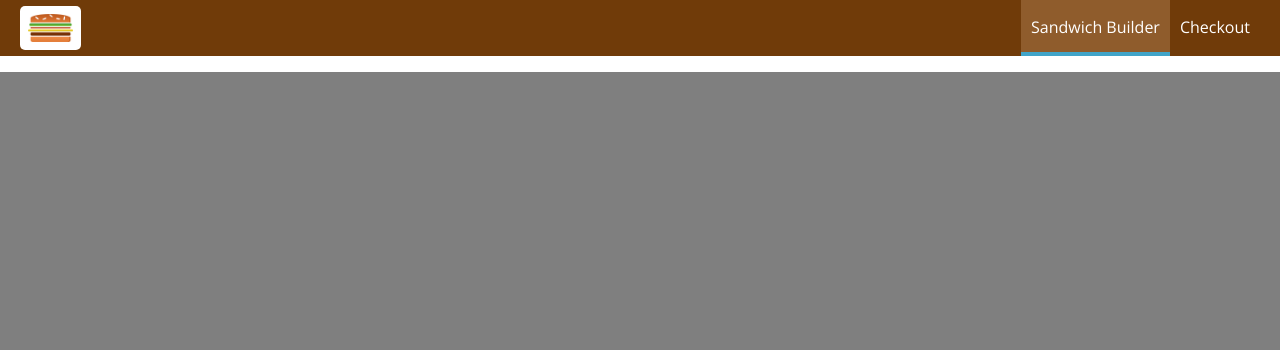
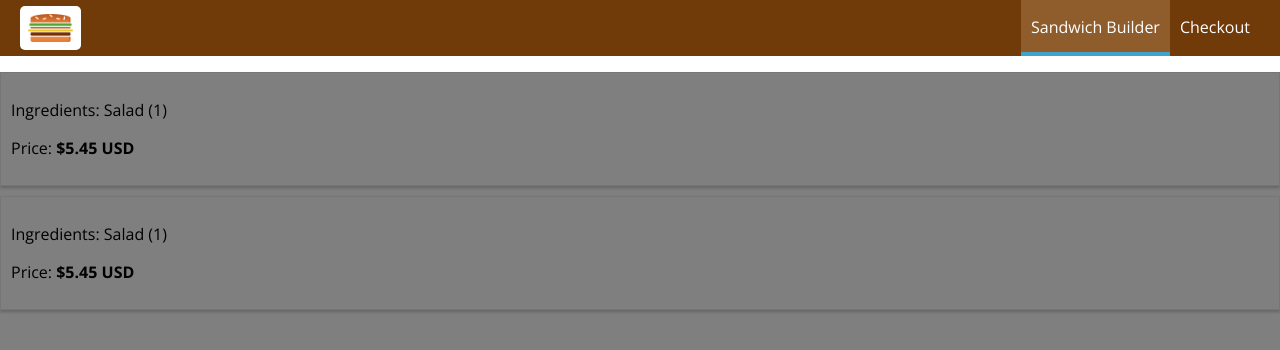
Before and after one commit to cmsegui/sandwich-shoppe, a React app in the folder client/: page /orders in a window 1280 px wide. Shown: the top 350 px of the page. Built offline with nearby package versions, Linux system fonts and the light colour scheme.

Commit message:
made order component

```diff
--- a/client/src/App.js
+++ b/client/src/App.js
@@ -3,6 +3,7 @@
 import Layout from './hoc/Layout/Layout';
 import SandwichBuilder from './containers/SandwichBuilder/SandwichBuilder';
 import Checkout from './containers/Checkout/Checkout';
+import Orders from './containers/Orders/Orders';
 
 
 class App extends Component {
@@ -12,6 +13,7 @@
         <Layout>
           <Switch>
             <Route path="/checkout" component={Checkout} />
+            <Route path="/orders" component={Orders} />
             <Route path="/" exact component={SandwichBuilder} />
           </Switch>
         </Layout>
--- /dev/null
+++ b/client/src/components/Order/Order.css
@@ -0,0 +1,8 @@
+.Order {
+    width: 100%;
+    border: 1px solid #eee;
+    box-shadow: 0 2px 3px #ccc;
+    padding: 10px;
+    margin: 10px auto;
+    box-sizing: border-box;
+}
--- /dev/null
+++ b/client/src/components/Order/Order.js
@@ -0,0 +1,11 @@
+import React from 'react';
+import classes from './Order.css';
+
+const order = (props) => (
+    <div className={classes.Order}>
+        <p>Ingredients: Salad (1)</p>
+        <p>Price: <strong>$5.45 USD</strong></p>
+    </div>
+);
+
+export default order;
--- /dev/null
+++ b/client/src/containers/Orders/Orders.js
@@ -0,0 +1,15 @@
+import React, { Component } from 'react';
+import Order from '../../components/Order/Order';
+
+class Orders extends Component {
+    render() {
+        return(
+            <div>
+                <Order />
+                <Order />
+            </div>
+        );
+    }
+}
+
+export default Orders;
```
